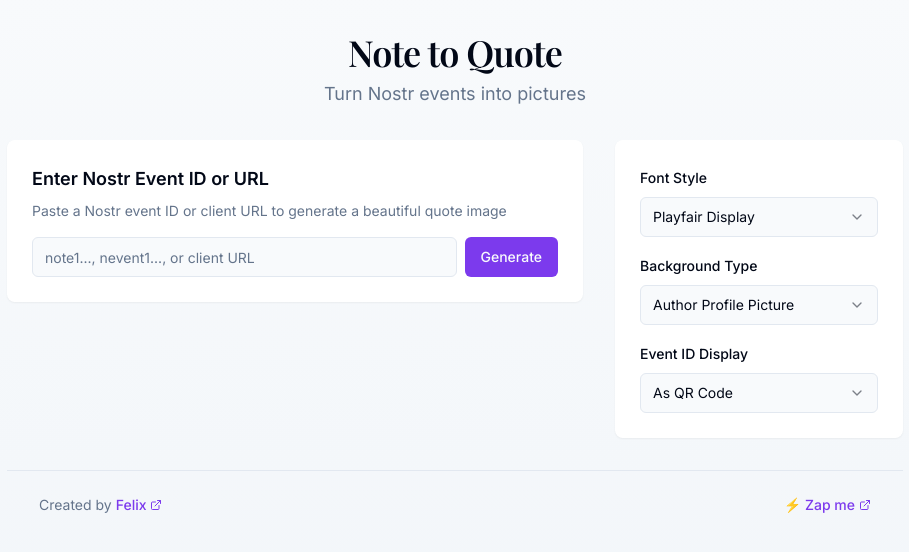
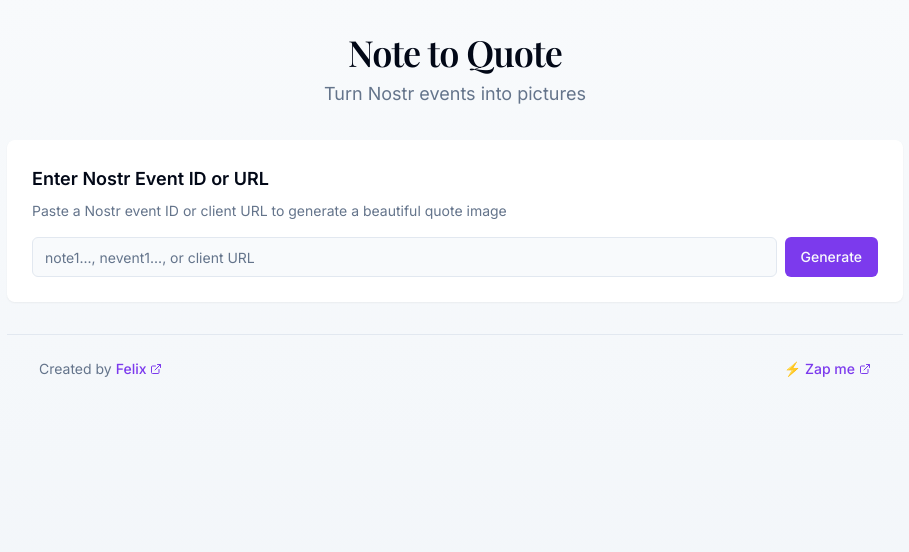
Before and after one commit to felixzieger/note-to-quote, a React (Vite) app: page / in a window 1280 px wide. Shown: the top 552 px of the page, without its empty margins (185-1094 px from the left). Built offline with nearby package versions, Linux system fonts and the light colour scheme; a web font is replaced by a local one.

Commit message:
show controls after image generation

```diff
--- a/src/pages/Index.tsx
+++ b/src/pages/Index.tsx
@@ -23,10 +23,11 @@ const Index = () => {
           </p>
         </div>
 
-        <div className="grid gap-8 md:grid-cols-[2fr,1fr]">
         <div className="space-y-8">
           <NostrInput onEventSubmit={setQuoteData} />
+
           {quoteData && (
+            <>
               <QuoteCanvas
                 quote={quoteData.content}
                 author={quoteData.author}
@@ -37,9 +38,8 @@ const Index = () => {
                 nostrEventId={quoteData.eventId}
                 eventIdDisplayMode={eventIdDisplayMode}
               />
-            )}
-          </div>
-          <div>
+
+              <div className="mt-6 relative z-10">
                 <StyleControls
                   font={font}
                   onFontChange={setFont}
@@ -51,6 +51,8 @@ const Index = () => {
                   onEventIdDisplayModeChange={setEventIdDisplayMode}
                 />
               </div>
+            </>
+          )}
         </div>
 
         <Footer />
```
Lines whose indentation alone changed are shown as unchanged.
